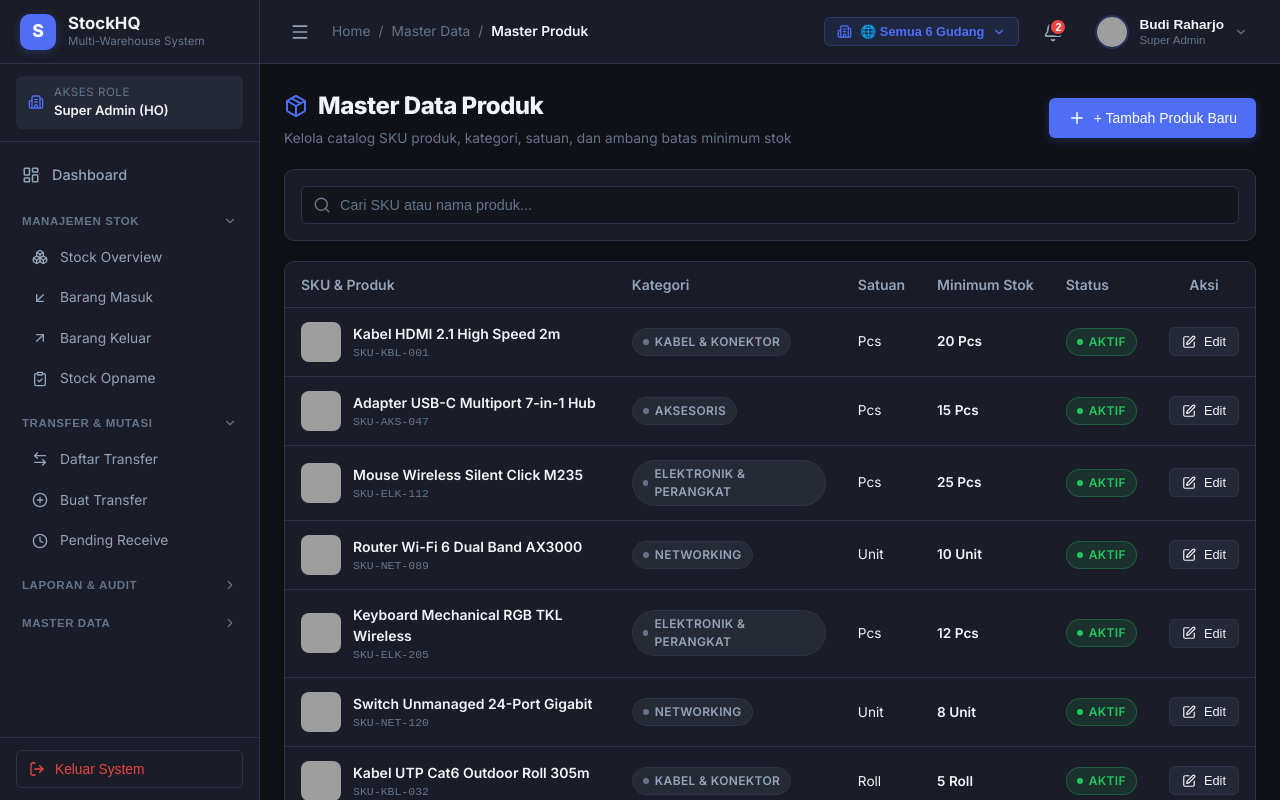
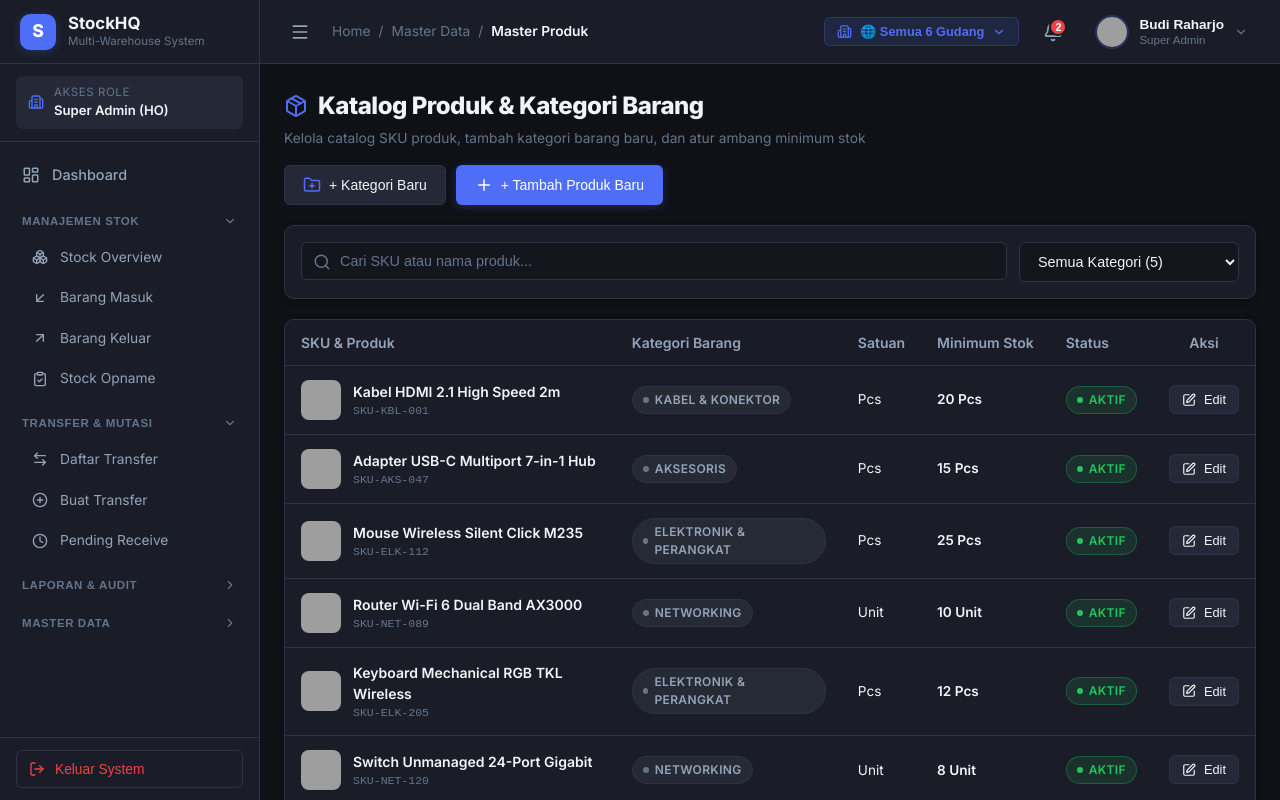
Before and after one commit to boktaviandy/stock-gudang, a React (Vite) app: page /app/master/products in a window 1280 px wide. Shown: the top 800 px of the page. Built offline with nearby package versions, Linux system fonts and the light colour scheme; grey boxes are pictures that could not be loaded.

Commit message:
feat: dynamic category management by warehouse admins - src/pages/ProductMasterPage.jsx

```diff
--- a/src/pages/ProductMasterPage.jsx
+++ b/src/pages/ProductMasterPage.jsx
@@ -1,20 +1,25 @@
 import React, { useState } from 'react';
-import { Package, Plus, Edit, Search, Check } from 'lucide-react';
+import { Package, Plus, Edit, Search, Check, FolderPlus, Tag } from 'lucide-react';
 import { useInventoryStore } from '../store/inventoryStore';
 import { Badge } from '../components/ui/Badge';
 import { Modal } from '../components/ui/Modal';
 
 export const ProductMasterPage = () => {
-  const { products, addProduct, updateProduct } = useInventoryStore();
+  const { products, categories, addProduct, updateProduct, addCategory } = useInventoryStore();
 
   const [searchQuery, setSearchQuery] = useState('');
+  const [selectedCatFilter, setSelectedCatFilter] = useState('ALL');
   const [isModalOpen, setIsModalOpen] = useState(false);
+  const [isCatModalOpen, setIsCatModalOpen] = useState(false);
   const [editingProduct, setEditingProduct] = useState(null);
+
+  const [newCatInput, setNewCatInput] = useState('');
+  const [catError, setCatError] = useState('');
 
   const [formData, setFormData] = useState({
     sku: '',
     name: '',
-    category: 'Kabel & Konektor',
+    category: categories[0] || 'Kabel & Konektor',
     unit: 'Pcs',
     minStock: 15,
     description: '',
@@ -26,7 +31,7 @@ export const ProductMasterPage = () => {
     setFormData({
       sku: `SKU-${Date.now().toString().slice(-4)}`,
       name: '',
-      category: 'Kabel & Konektor',
+      category: categories[0] || 'Kabel & Konektor',
       unit: 'Pcs',
       minStock: 15,
       description: '',
@@ -41,7 +46,7 @@ export const ProductMasterPage = () => {
     setIsModalOpen(true);
   };
 
-  const handleSubmit = (e) => {
+  const handleSubmitProduct = (e) => {
     e.preventDefault();
     if (editingProduct) {
       updateProduct({ ...formData, id: editingProduct.id });
@@ -51,10 +56,24 @@ export const ProductMasterPage = () => {
     setIsModalOpen(false);
   };
 
-  const filteredProducts = products.filter(p =>
-    p.name.toLowerCase().includes(searchQuery.toLowerCase()) ||
-    p.sku.toLowerCase().includes(searchQuery.toLowerCase())
-  );
+  const handleCreateCategory = (e) => {
+    e.preventDefault();
+    setCatError('');
+    const res = addCategory(newCatInput);
+    if (res.success) {
+      setFormData(prev => ({ ...prev, category: res.name }));
+      setNewCatInput('');
+      setIsCatModalOpen(false);
+    } else {
+      setCatError(res.error || 'Gagal menambahkan kategori');
+    }
+  };
+
+  const filteredProducts = products.filter(p => {
+    const matchesSearch = p.name.toLowerCase().includes(searchQuery.toLowerCase()) || p.sku.toLowerCase().includes(searchQuery.toLowerCase());
+    const matchesCat = selectedCatFilter === 'ALL' || p.category === selectedCatFilter;
+    return matchesSearch && matchesCat;
+  });
 
   return (
     <div style={{ display: 'flex', flexDirection: 'column', gap: '20px' }}>
@@ -63,22 +82,29 @@ export const ProductMasterPage = () => {
         <div>
           <h1 style={{ fontSize: '1.5rem', fontWeight: 800, color: 'var(--text-primary)', marginBottom: '4px', display: 'flex', alignItems: 'center', gap: '10px' }}>
             <Package size={24} color="var(--primary)" />
-            Master Data Produk
+            Katalog Produk & Kategori Barang
           </h1>
           <p style={{ fontSize: '0.86rem', color: 'var(--text-muted)' }}>
-            Kelola catalog SKU produk, kategori, satuan, dan ambang batas minimum stok
+            Kelola catalog SKU produk, tambah kategori barang baru, dan atur ambang minimum stok
           </p>
         </div>
 
-        <button onClick={handleOpenAdd} className="btn btn-primary">
-          <Plus size={18} />
-          <span>+ Tambah Produk Baru</span>
-        </button>
+        <div style={{ display: 'flex', gap: '10px' }}>
+          <button onClick={() => setIsCatModalOpen(true)} className="btn btn-secondary">
+            <FolderPlus size={18} color="var(--primary)" />
+            <span>+ Kategori Baru</span>
+          </button>
+
+          <button onClick={handleOpenAdd} className="btn btn-primary">
+            <Plus size={18} />
+            <span>+ Tambah Produk Baru</span>
+          </button>
+        </div>
       </div>
 
       {/* Filter toolbar */}
-      <div className="glass-panel p-4" style={{ padding: '16px', display: 'flex', gap: '12px' }}>
-        <div style={{ position: 'relative', flex: 1 }}>
+      <div className="glass-panel p-4" style={{ padding: '16px', display: 'flex', gap: '12px', flexWrap: 'wrap' }}>
+        <div style={{ position: 'relative', flex: 1, minWidth: '260px' }}>
           <input
             type="text"
             className="form-control"
@@ -89,6 +115,18 @@ export const ProductMasterPage = () => {
           />
           <Search size={18} color="var(--text-muted)" style={{ position: 'absolute', left: '12px', top: '50%', transform: 'translateY(-50%)' }} />
         </div>
+
+        <select
+          className="form-select"
+          style={{ width: '220px' }}
+          value={selectedCatFilter}
+          onChange={(e) => setSelectedCatFilter(e.target.value)}
+        >
+          <option value="ALL">Semua Kategori ({categories.length})</option>
+          {categories.map(cat => (
+            <option key={cat} value={cat}>{cat}</option>
+          ))}
+        </select>
       </div>
 
       {/* Table */}
@@ -97,7 +135,7 @@ export const ProductMasterPage = () => {
           <thead>
             <tr>
               <th>SKU & Produk</th>
-              <th>Kategori</th>
+              <th>Kategori Barang</th>
               <th>Satuan</th>
               <th>Minimum Stok</th>
               <th>Status</th>
@@ -132,13 +170,13 @@ export const ProductMasterPage = () => {
         </table>
       </div>
 
-      {/* Modal CRUD */}
+      {/* MODAL 1: TAMBAH / EDIT PRODUK */}
       <Modal
         isOpen={isModalOpen}
         onClose={() => setIsModalOpen(false)}
         title={editingProduct ? `Edit Produk: ${editingProduct.name}` : 'Tambah Produk Baru'}
       >
-        <form onSubmit={handleSubmit} style={{ display: 'flex', flexDirection: 'column', gap: '16px' }}>
+        <form onSubmit={handleSubmitProduct} style={{ display: 'flex', flexDirection: 'column', gap: '16px' }}>
           <div className="form-group">
             <label className="form-label">Kode SKU *</label>
             <input
@@ -163,16 +201,24 @@ export const ProductMasterPage = () => {
 
           <div style={{ display: 'grid', gridTemplateColumns: '1fr 1fr', gap: '12px' }}>
             <div className="form-group">
-              <label className="form-label">Kategori *</label>
+              <div style={{ display: 'flex', justifyContent: 'space-between', alignItems: 'center', marginBottom: '4px' }}>
+                <label className="form-label" style={{ marginBottom: 0 }}>Kategori Barang *</label>
+                <button
+                  type="button"
+                  onClick={() => setIsCatModalOpen(true)}
+                  style={{ background: 'none', border: 'none', color: 'var(--primary)', fontSize: '0.75rem', fontWeight: 600, cursor: 'pointer' }}
+                >
+                  + Kategori Baru
+                </button>
+              </div>
               <select
                 className="form-select"
                 value={formData.category}
                 onChange={(e) => setFormData({ ...formData, category: e.target.value })}
               >
-                <option value="Kabel & Konektor">Kabel & Konektor</option>
-                <option value="Aksesoris">Aksesoris</option>
-                <option value="Elektronik & Perangkat">Elektronik & Perangkat</option>
-                <option value="Networking">Networking</option>
+                {categories.map(cat => (
+                  <option key={cat} value={cat}>{cat}</option>
+                ))}
               </select>
             </div>
 
@@ -188,6 +234,8 @@ export const ProductMasterPage = () => {
                 <option value="Roll">Roll</option>
                 <option value="Box">Box</option>
                 <option value="Kg">Kg</option>
+                <option value="Meter">Meter</option>
+                <option value="Set">Set</option>
               </select>
             </div>
           </div>
@@ -224,6 +272,49 @@ export const ProductMasterPage = () => {
           </div>
         </form>
       </Modal>
+
+      {/* MODAL 2: TAMBAH KATEGORI BARU */}
+      <Modal
+        isOpen={isCatModalOpen}
+        onClose={() => setIsCatModalOpen(false)}
+        title="🏷️ Tambah Kategori Barang Baru"
+        maxWidth="450px"
+      >
+        <form onSubmit={handleCreateCategory} style={{ display: 'flex', flexDirection: 'column', gap: '16px' }}>
+          {catError && (
+            <div style={{ padding: '10px', borderRadius: '6px', backgroundColor: 'var(--danger-bg)', color: 'var(--danger)', fontSize: '0.85rem' }}>
+              ⚠ {catError}
+            </div>
+          )}
+
+          <div className="form-group">
+            <label className="form-label">Nama Kategori Baru *</label>
+            <input
+              type="text"
+              className="form-control"
+              placeholder="Contoh: Komponen Listrik, ATK Gudang, Sparepart..."
+              value={newCatInput}
+              onChange={(e) => setNewCatInput(e.target.value)}
+              required
+              autoFocus
+            />
+          </div>
+
+          <div style={{ fontSize: '0.8rem', color: 'var(--text-muted)' }}>
+            Kategori yang ditambahkan akan dapat langsung digunakan oleh seluruh Admin Gudang saat menginput produk baru.
+          </div>
+
+          <div style={{ display: 'flex', justifyContent: 'flex-end', gap: '10px', marginTop: '8px' }}>
+            <button type="button" onClick={() => setIsCatModalOpen(false)} className="btn btn-secondary">
+              Batal
+            </button>
+            <button type="submit" className="btn btn-success">
+              <Check size={16} />
+              <span>Simpan Kategori</span>
+            </button>
+          </div>
+        </form>
+      </Modal>
     </div>
   );
 };
```
